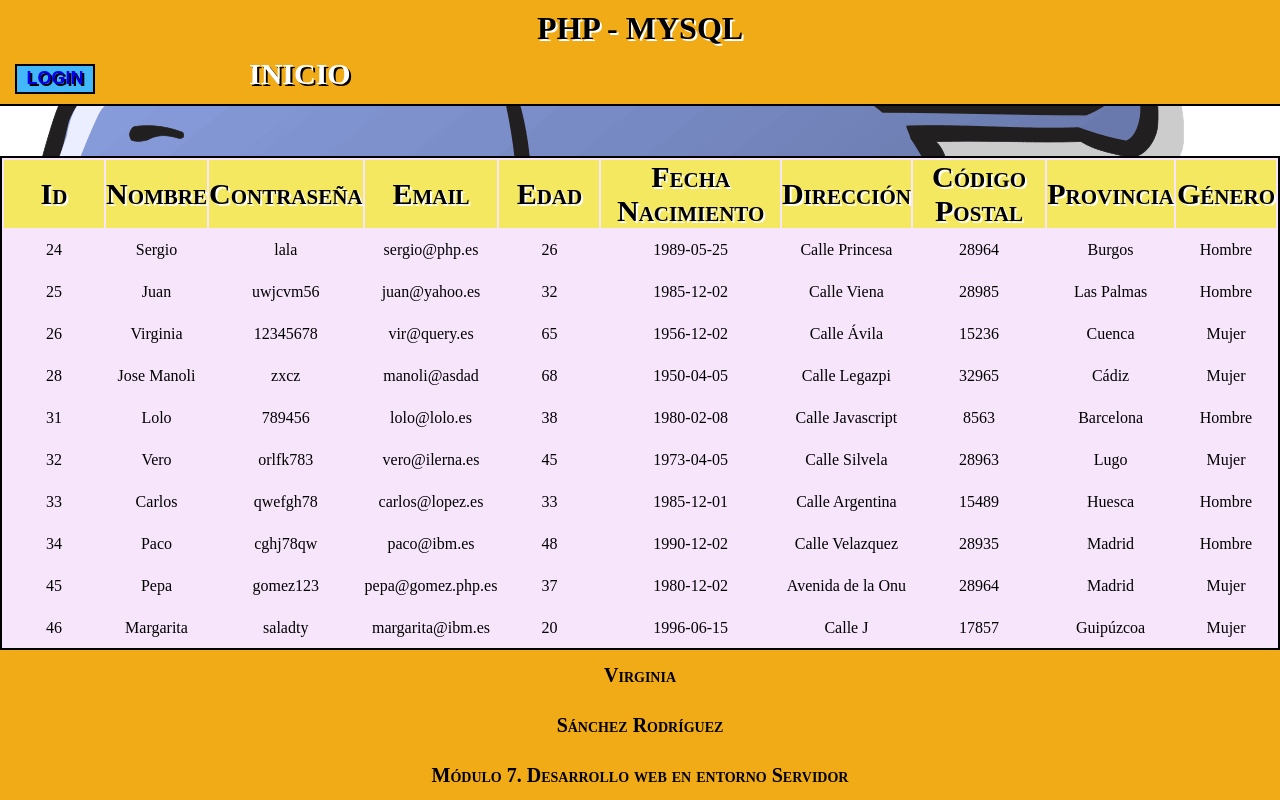
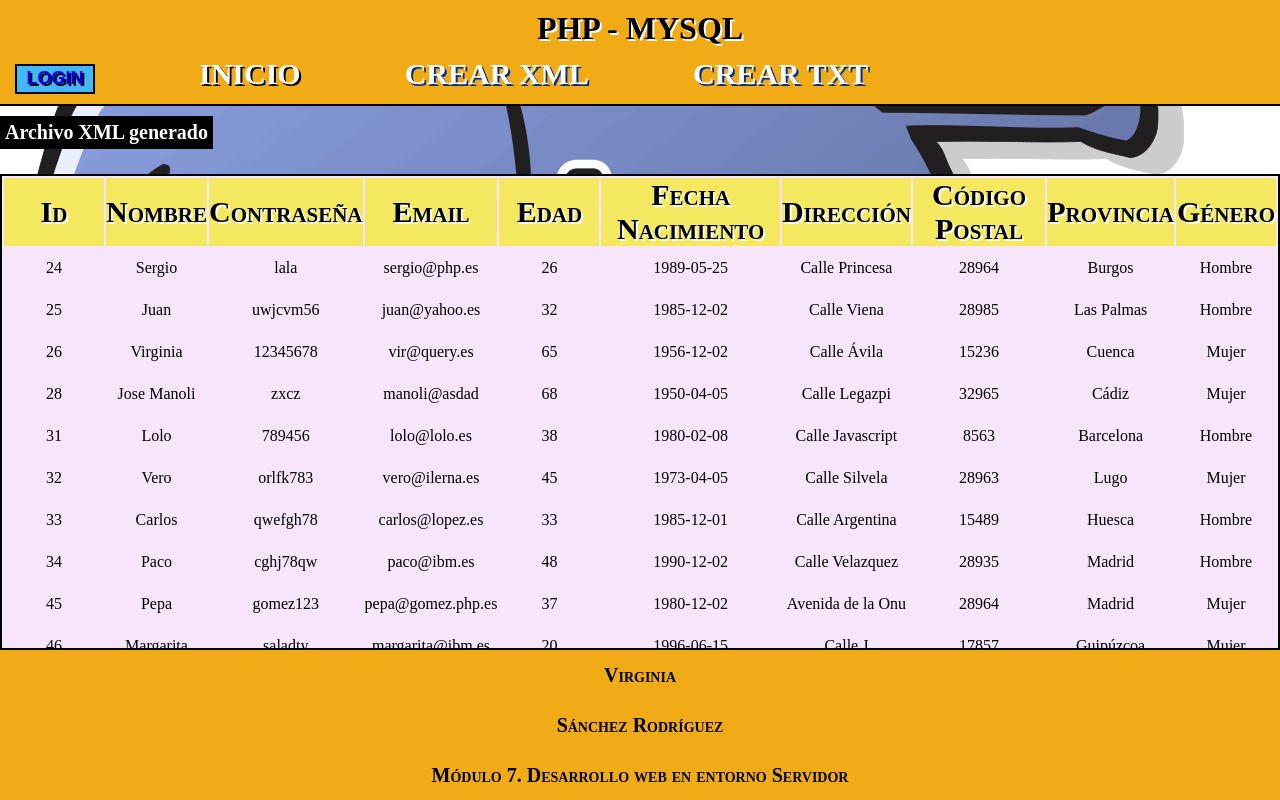
Before and after one commit to vsanchezrod/CRUD_PHP, a PHP site: page /index.php?archivo=xml in a window 1280 px wide. Run offline with PHP 8.4, Linux system fonts and the light colour scheme; data comes from the database, SQL or seed files in the repository.

Commit message:
Creación de ficheros XML y TXT con los datos de MySQL

```diff
--- a/cabecera.php
+++ b/cabecera.php
@@ -40,8 +40,6 @@
 		<h1 class="titulo">PHP - MYSQL </h1>
 		<div id="menu">
 			<ul>
-
-				<!-- NUEVO  -->
 				<?php
 
 					// Si NO hay session abierta del usuario:
@@ -60,8 +58,11 @@
 						<li><a href="formularioUsuario.php?opcion=crear">CREAR USUARIO</a></li>
 						<li><a href="formularioProvincias.php">CREAR PROVINCIA</a></li>
 					<?php }
+				?>
 
-				?>
+				<!--NUEVOS ENLACES AÑADIDOS EN MENU -->
+				<li><a class="ficheros" href="index.php?archivo=xml">CREAR XML</a></li>
+				<li><a class="ficheros"href="index.php?archivo=txt">CREAR TXT</a></li>
 
 			</ul>
 
--- a/consultas.php
+++ b/consultas.php
@@ -79,8 +79,6 @@
 
 	}
 
-	/*AÑADIDO NUEVO LOGIN*/
-
 	// Función que comprueba si existe un usuario en la base de datos
 	function comprobarUsuario($email, $contrasena){
 
@@ -107,8 +105,6 @@
 		return $encontrado = count($registro);
 	}
 
-	/*AÑADIDO SELECCIONAR PROVINCIAS*/
-
 	// Función que seleciona los nombres de las provincias existentes en la base de datos y devuelve el resultado en un array
 	function seleccionarProvincias(){
 
@@ -127,8 +123,6 @@
 		return $arrayProvincias;
 	}
 
-/*AÑADIDO INSERTAR PROVINCIA EN BASE DE DATOS*/
-
 	// Función insertar provincia en la base de datos
 	function insertarProvincia($nombre) {
 
@@ -143,9 +137,6 @@
 		$conexion = null;
 	}
 
-
-/*AÑADIDO REGISTRAR INICIO DE SESIÓN DEL USUARIO EN LA BASE DE DATOS*/
-
 	// Función que registrar los accesos de los usuarios a la base de datos
 	function insertarAcceso($id){
 
@@ -159,4 +150,109 @@
 
 	}
 
+
+/*AÑADIDO - FUNCIÓN SELECCIONAR TODOS LOS USUARIOS*/
+
+	// Función que va a seleccionar TODOS los usuarios de la base de datos
+	function seleccionarUsuarios(){
+		// Se establece conexión con la base de datos
+		include 'conexion.php';
+
+		// Se crea la query para consultar todos los usuarios de la tabla
+		$query = "SELECT * FROM usuarios";
+
+		// Dentro de la variable $resultado se obtiene un resulset con lo registros almacenados
+		$resultado = $conexion->query($query);
+
+		// Almacenamos el resultado en un array de objetos
+		$registros = $resultado->fetchAll (PDO::FETCH_OBJ);
+
+		return $registros;
+	}
+
+/*AÑADIDO - FUNCIÓN QUE CREA EL XML*/
+
+	// Función crear XML
+	function crearXML(){
+
+		$xml = new DomDocument('1.0', 'UTF-8');
+
+		$usuarios = $xml->createElement('usuarios');
+		$usuarios = $xml->appendChild($usuarios);
+
+		$registros = seleccionarUsuarios();
+
+		for ($i = 0; $i < count($registros); $i++){
+
+			$usuario = $xml->createElement('usuario');
+			$usuario = $usuarios->appendChild($usuario);
+
+			$id = $xml->createElement('id', $registros[$i]->Id);
+			$id = $usuario->appendChild($id);
+
+			$nombre = $xml->createElement('nombre', $registros[$i]->Nombre);
+			$nombre = $usuario->appendChild($nombre);
+
+			$contrasena = $xml->createElement('contrasena', $registros[$i]->Contrasena);
+			$contrasena = $usuario->appendChild($contrasena);
+
+			$email = $xml->createElement('email', $registros[$i]->Email);
+			$email = $usuario->appendChild($email);
+
+			$edad = $xml->createElement('edad', $registros[$i]->Edad);
+			$edad = $usuario->appendChild($edad);
+
+			$fechaNac = $xml->createElement('fechaNacimiento', $registros[$i]->FechaNacimiento);
+			$fechaNac = $usuario->appendChild($fechaNac);
+
+			$direccion = $xml->createElement('direccion', $registros[$i]->Direccion);
+			$direccion = $usuario->appendChild($direccion);
+
+			$codPostal = $xml->createElement('codigoPostal', $registros[$i]->CodigoPostal);
+			$codPostal = $usuario->appendChild($codPostal);
+
+			$provincia = $xml->createElement('provincia', $registros[$i]->Provincia);
+			$provincia = $usuario->appendChild($provincia);
+
+			$genero = $xml->createElement('genero', $registros[$i]->Genero);
+			$genero = $usuario->appendChild($genero);
+		}
+
+		$xml->formatOutput = true;
+		$el_xml = $xml->saveXML();
+		$xml->save('usuarios.xml');
+
+	}
+
+	// Función crear TXT
+	function crearTXT(){
+
+		// Con la funcion fopen se crea el archivo, y con "w+" se sobreescribe en el caso de que ya exista
+		$fichero = fopen("usuarios.txt", "w+");
+
+		// Con la función date() se guarda la fecha en una variable
+		$fecha = date("D d/m/Y");
+		$hora = date("G:i:s");
+
+		// Añadimmos las siguientes líneas como cabecera del documento txt
+		fwrite($fichero, "USUARIOS REGISTRADOS\n");
+		fwrite($fichero, "Fecha de Edición de archivo: " . $fecha . "\n");
+		fwrite($fichero, "Hora de edición: " . $hora . "\n");
+		fwrite($fichero, "________________________________________________________\n");
+
+		// Se guarda en un variable el resultado de la query SELECT de los usuarios de la tabla usuarios
+		$usuarios = seleccionarUsuarios();
+ 		// Se recorren los distintos usuarios con FOREACH y se escribe su información en el archivo creado
+		foreach ($usuarios as $usuario){
+
+			fwrite($fichero, "\nUsuario:\n");
+			fwrite($fichero, "\tEmail: " . $usuario->Email . "\n");
+			fwrite($fichero, "\tFecha de Nacimiento: " . $usuario->FechaNacimiento . "\n");
+			fwrite($fichero, "________________________________________________________\n");
+		}
+
+		// Se cierra el fichero
+		 fclose($fichero);
+
+	 }
 ?>
--- a/contenido.php
+++ b/contenido.php
@@ -23,7 +23,6 @@
 		}
 	}
 
-	/*NUEVO LOGOUT*/
 	if(isset($_GET['logout'])){
 		if ($_GET['logout'] == "1") {
 			session_start();
@@ -31,6 +30,24 @@
 			header ("Location:index.php");
 		}
 	}
+
+	/*NUEVO GENERACIÓN DE ARCHIVOS XML Y TXT*/
+	if (!empty ($_GET['archivo'])) {
+
+		include 'consultas.php';
+		if ($_GET['archivo'] == "xml") {
+			echo "<H3 class='fade'>Archivo XML generado</H3></br>";
+			crearXML();
+		}
+
+		if ($_GET['archivo'] == "txt") {
+			echo "<H3 class='fade'>Archivo TXT generado</H3></br>";
+			crearTXT();
+		}
+	}
+
+
+
 
 ?>
 
--- a/css/estilos.css
+++ b/css/estilos.css
@@ -47,12 +47,22 @@ header #menu ul li{
 header #menu ul li a, header #menu ul button a:visited {
 	width: 100%;
 	text-align: center;
-	margin-left: 150px;
+	margin-left: 100px;
 	font-weight: bolder;
 	text-shadow: 2px 2px #000000;
 	font-size: 30px;
 	color: white;
 }
+
+header #menu ul li .ficheros {
+	text-shadow: 2px 2px rgb(5, 47, 139);
+}
+
+header #menu ul li .ficheros:hover {
+	color: rgb(5, 47, 139);
+	text-shadow: 2px 2px #FFFFFF;
+}
+
 
 header #menu ul li a:hover, header #menu ul button a:hover {
 	text-shadow: 2px 2px #FFFFFF;
```
